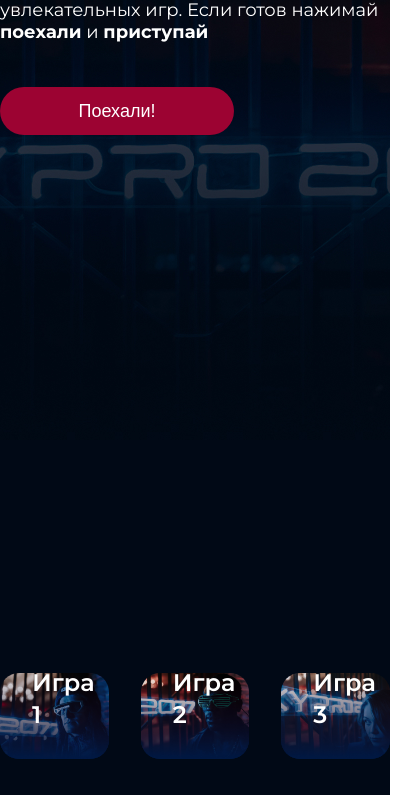
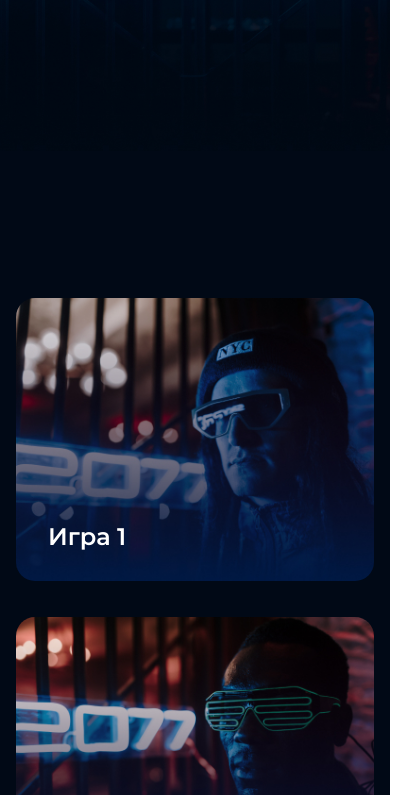
Before and after one commit to katia-solo/Homework1, a plain HTML site: page index.html in a window 390 px wide. Shown: the part 584-1379 px from the top of the page, 417 px wide, since content can reach past the window. Drawn offline with Linux system fonts and the light colour scheme.

Commit message:
mobile added

```diff
--- /dev/null
+++ b/_mobile.scss
@@ -0,0 +1,47 @@
+@media (max-width: 735px) {
+    .center {
+        padding-left: 16px;
+        padding-right: 16px;
+    }
+
+    .head {
+        height: 735px;
+    }
+
+    .top {
+        position: absolute;
+        // padding-left: 16px;
+        // padding-right: 16px;
+        // padding-top: 238.69px;
+        display: flex;
+        flex-direction: column;
+        align-items: center;
+
+        &_title {
+            font-size: 32px;
+            line-height: 39px;
+            letter-spacing: 0px;
+            text-align: center;
+            padding-top: 238.69px;
+        }
+
+        &_text {
+            font-size: 14px;
+            line-height: 22px;
+            letter-spacing: 0px;
+            text-align: center;
+        }
+
+        &_link {
+            font-size: 14px;
+        }
+    }
+
+    .gamescontent {
+        height: 1221px;
+    }
+
+    .games {
+        flex-direction: column;
+    }
+}
--- a/style.scss
+++ b/style.scss
@@ -99,11 +99,11 @@ body {
 
     &_img {
         border-radius: 19px;
-        background: linear-gradient(180.00deg, rgba(39, 1, 15, 0), rgb(0, 25, 68) 100%), url(0231);
+        background: linear-gradient(180.00deg, rgba(39, 1, 15, 0), rgb(0, 25, 68) 100%), url(0023);
         width: 100%;
         height: auto;
 
-        transition: all .3s;
+        transition: all .5s;
     }
 
     &_img:hover {
@@ -129,3 +129,5 @@ body {
         left: 32px;
     }
 }
+
+@import 'mobile';
```
Also changed, not shown: style.css, 2 other files.
